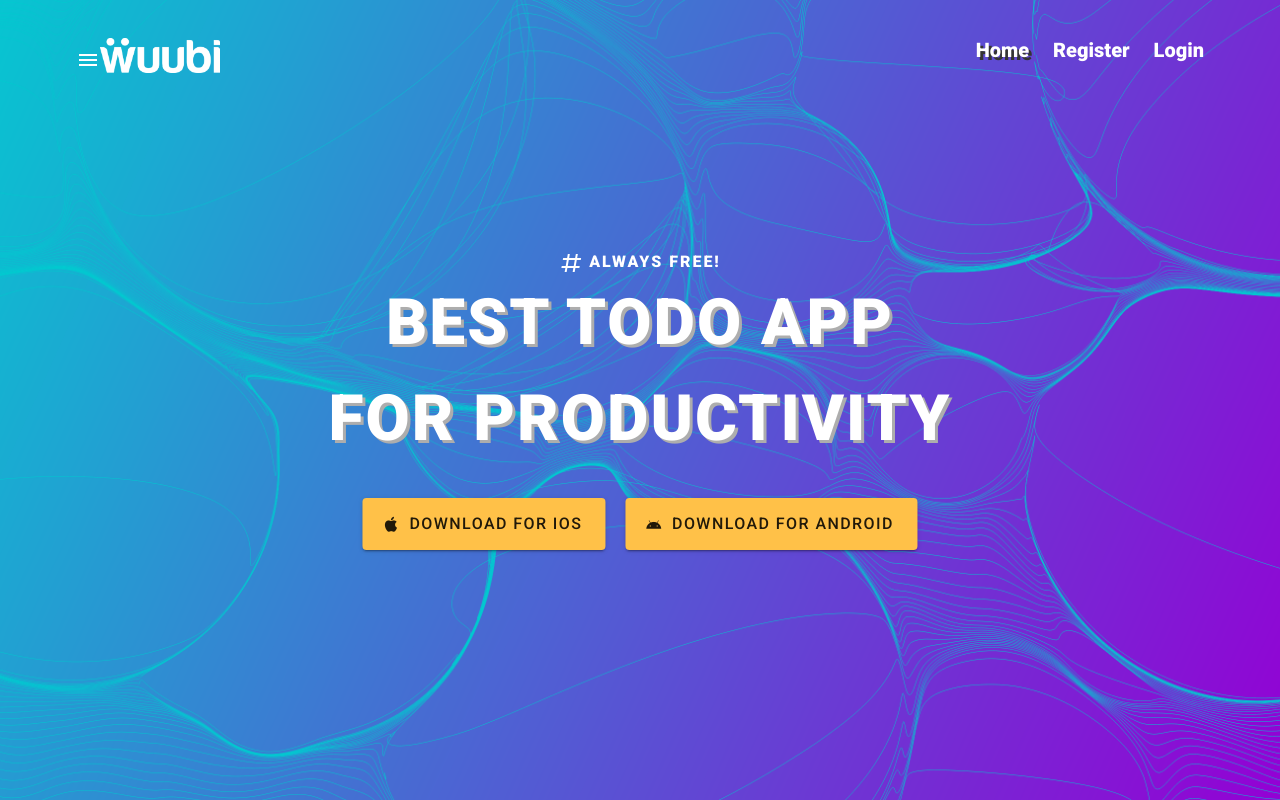
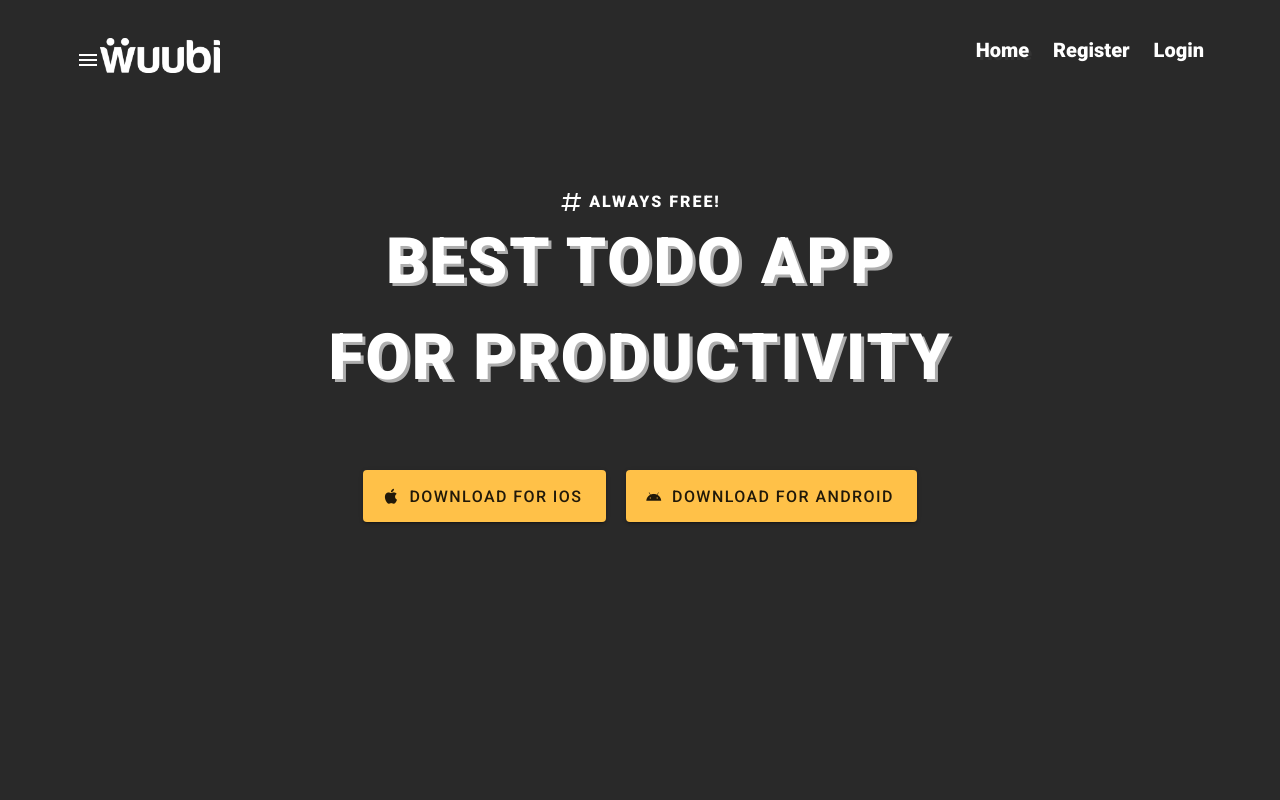
Before and after one commit to highpriv/ToDo-Frontend-Vue-Nuxt, a Nuxt app: page / in a window 1280 px wide. Built offline with nearby package versions, Linux system fonts and the light colour scheme.

Commit message:
some UI improvements

```diff
--- a/components/Header.vue
+++ b/components/Header.vue
@@ -245,8 +245,8 @@ export default {
           .then((response) => {
             if (response.status === 200) {
               this.$auth.$storage.setLocalStorage(
-                "tokenUser",
-                response.accessToken
+                "user",
+                response
               );
 
               this.$router.push({
@@ -337,7 +337,10 @@ ul {
 .header {
   overflow: hidden;
   padding: 2% 5% 2% 5%;
+  background-color:rgb(41, 41, 41)
 }
+
+
 
 .header a.active {
   text-shadow: 3px 3px 0px rgb(52, 52, 52);
@@ -345,6 +348,7 @@ ul {
 
 .header a:hover {
   border-radius: 0;
+  font-size:22px;
   text-shadow: 3px 3px 0px rgb(52, 52, 52);
 }
 
--- a/layouts/default.vue
+++ b/layouts/default.vue
@@ -1,7 +1,7 @@
 <template>
   <v-app>
     <v-main>
-      <Header />
+
 
       <Nuxt />
     </v-main>
@@ -14,13 +14,15 @@ export default {
   data() {
     return {};
   },
+  props:{
+    isHeader: {
+      type: Boolean,
+    }
+  }
 };
 </script>
 <style scoped>
 .v-application {
-  background-image: url("../static/background.png");
-  background-repeat: no-repeat;
-  background-size: cover;
-  background-position: center;
+
 }
 </style>
--- a/pages/dashboard.vue
+++ b/pages/dashboard.vue
@@ -1,6 +1,39 @@
-<template>
+<template :isHeader="headerStatus">
   <div class="wrapper">
-    <h2>test</h2>
+    <v-card width="256" flat class="sidebar">
+      <v-navigation-drawer permanent>
+        <v-list>
+          <v-list-item>
+            <v-list-item-avatar>
+              <v-img src="https://cdn.vuetifyjs.com/images/john.png"></v-img>
+            </v-list-item-avatar>
+          </v-list-item>
+
+          <v-list-item link>
+            <v-list-item-content>
+              <v-list-item-title class="text-h6">
+                @{{ loggedUser.username }}
+              </v-list-item-title>
+              <v-list-item-subtitle>{{ loggedUser.email }}</v-list-item-subtitle>
+            </v-list-item-content>
+          </v-list-item>
+        </v-list>
+        <v-divider></v-divider>
+        <v-list nav dense>
+          <v-list-item-group v-model="selectedItem" color="primary">
+            <v-list-item v-for="(item, i) in items" :key="i">
+              <v-list-item-icon>
+                <v-icon v-text="item.icon"></v-icon>
+              </v-list-item-icon>
+
+              <v-list-item-content>
+                <v-list-item-title v-text="item.text"></v-list-item-title>
+              </v-list-item-content>
+            </v-list-item>
+          </v-list-item-group>
+        </v-list>
+      </v-navigation-drawer>
+    </v-card>
   </div>
 </template>
 
@@ -8,9 +41,39 @@
 export default {
   name: "dashboard",
   data() {
-    return {};
+    return {
+
+      loggedUser: {},
+      selectedItem: 0,
+      items: [
+        { text: "To Do List", icon: "mdi-folder" },
+        { text: "Ongoing Tasks", icon: "mdi-star" },
+        { text: "Completed Tasks", icon: "mdi-account-multiple" },
+        { text: "My Notes", icon: "mdi-history" },
+        { text: "My Agenda", icon: "mdi-check-circle" },
+        { text: "Group Tasks", icon: "mdi-upload" },
+        { text: "Logout", icon: "mdi-cloud-upload" },
+      ],
+    };
+  },
+  created() {
+    const loggedUserData = this.$auth?.$storage?.getLocalStorage("user");
+    if (!loggedUserData)
+      this.$router.push({
+        name: "IndexPage",
+      });
+    else this.loggedUser = loggedUserData;
   },
   methods: {},
 };
 </script>
-<style scoped></style>
+<style scoped>
+.sidebar {
+  margin-left: 6%;
+  top: 10%;
+}
+.wrapper {
+  height: 100%;
+  background-color: rgb(243, 243, 243);
+}
+</style>
--- a/pages/index.vue
+++ b/pages/index.vue
@@ -1,5 +1,7 @@
 <template>
-  <div class="wrapper">
+
+  <section class="wrapper">
+    <Header />
     <span class="top-text">
       <v-icon color="white"> mdi-pound </v-icon> Always Free!</span
     >
@@ -13,7 +15,7 @@
         <v-icon left> mdi-android </v-icon> Download For Android</v-btn
       >
     </div>
-  </div>
+  </section>
 </template>
 
 <script>
@@ -26,14 +28,11 @@ export default {
 };
 </script>
 <style scoped>
+
 .wrapper {
-  margin: 0;
-  position: absolute;
-  top: 50%;
-  left: 50%;
-  -ms-transform: translate(-50%, -50%);
-  transform: translate(-50%, -50%);
+  height:100%;
   text-align: center;
+  background-color:rgb(41, 41, 41);
 }
 .wrapper h2 {
   font-size: 64px;
@@ -50,6 +49,7 @@ export default {
   letter-spacing: 2px;
   color: rgb(255, 255, 255);
   font-weight: 900;
+  margin-top:5%;
 }
 
 .button-section {
```
Also changed, not shown: 1 other file (tests, documents, lock files or other folders).
